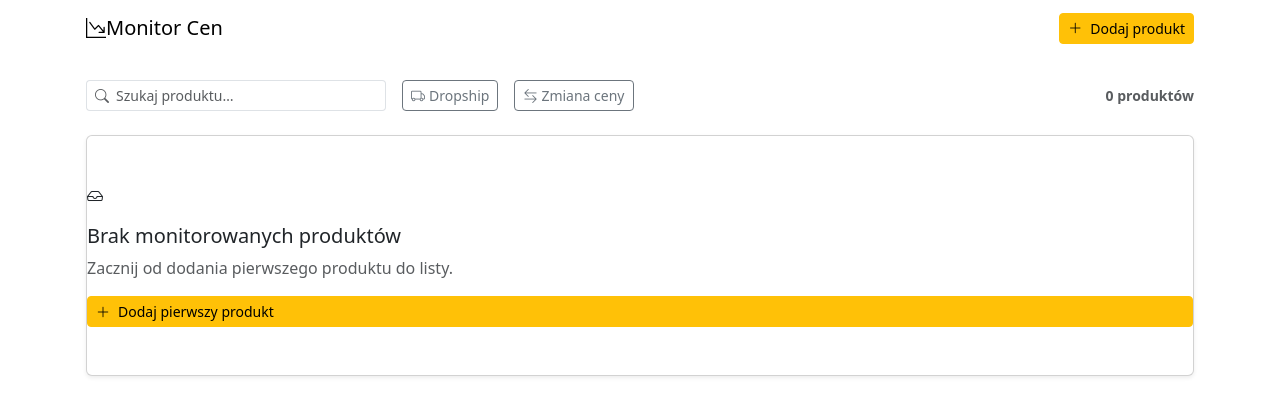
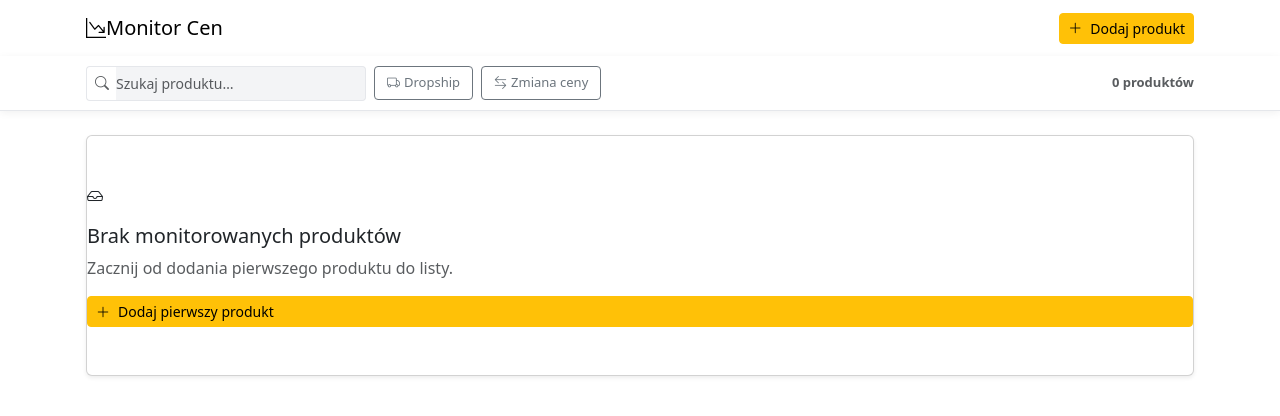
Before and after one commit to RadSan7/monitor-cen, a Flask app: page / in a window 1280 px wide. Shown: the top 416 px of the page. Run offline with Flask 3, Linux system fonts and the light colour scheme; data that the repository does not hold is empty; some libraries are stand-ins or nearby versions.

Commit message:
Make toolbar sticky and add Preview server config
Co-Authored-By: Claude Sonnet 4.6 <noreply@anthropic.com>

```diff
--- a/static/style.css
+++ b/static/style.css
@@ -67,3 +67,44 @@
   box-shadow: none;
   border-color: #dee2e6;
 }
+
+/* ── Topbar (sticky search/filter bar) ───────────────────────── */
+.topbar {
+  position: sticky;
+  top: 0;
+  z-index: 100;
+  background: #ffffff;
+  border-bottom: 1px solid #e5e7eb;
+  box-shadow: 0 2px 8px rgba(0,0,0,0.06);
+  padding: 0.6rem 0;
+}
+
+.topbar .input-group-text {
+  background: #f3f4f6;
+  border-color: #e5e7eb;
+  border-right: none;
+}
+
+.topbar .form-control {
+  background: #f3f4f6;
+  border-color: #e5e7eb;
+  border-left: none;
+  padding: 0.38rem 0.7rem;
+  font-size: 0.875rem;
+}
+
+.topbar .form-control:focus {
+  background: #fff;
+  border-color: #6b7280;
+  box-shadow: none;
+}
+
+.topbar .btn {
+  font-size: 0.8125rem;
+  padding: 0.38rem 0.75rem;
+}
+
+.topbar #count-label {
+  font-size: 0.8125rem;
+  color: #6b7280;
+}
--- a/templates/base.html
+++ b/templates/base.html
@@ -23,6 +23,8 @@
     </div>
   </nav>
 
+  {% block topbar %}{% endblock %}
+
   <div class="container-xl py-4 px-3">
     {% with messages = get_flashed_messages(with_categories=true) %}
       {% for category, message in messages %}
--- a/templates/index.html
+++ b/templates/index.html
@@ -1,18 +1,17 @@
 {% extends "base.html" %}
 
-{% block content %}
-
-{# ── Toolbar ── #}
-<div class="toolbar mb-4">
-  <div class="d-flex flex-wrap align-items-center gap-3">
+{% block topbar %}
+<div class="topbar">
+  <div class="container-xl px-3">
+    <div class="d-flex flex-wrap align-items-center gap-2">
 
       {# Search #}
-    <div class="input-group input-group-sm" style="max-width:300px">
+      <div class="input-group input-group-sm" style="max-width:280px">
         <span class="input-group-text bg-white border-end-0">
           <i class="bi bi-search text-muted"></i>
         </span>
         <input id="search-input" type="text" class="form-control border-start-0 ps-0"
-             placeholder="Szukaj produktu…" oninput="applyFilters()" autofocus>
+               placeholder="Szukaj produktu…" oninput="applyFilters()">
       </div>
 
       {# Filter buttons #}
@@ -41,6 +40,10 @@
 
     </div>
   </div>
+</div>
+{% endblock %}
+
+{% block content %}
 
 {% if not products %}
 <div class="empty-state card shadow-sm py-5">
```
Also changed, not shown: .claude/launch.json, .claude/settings.local.json. Lines whose indentation alone changed are shown as unchanged.
